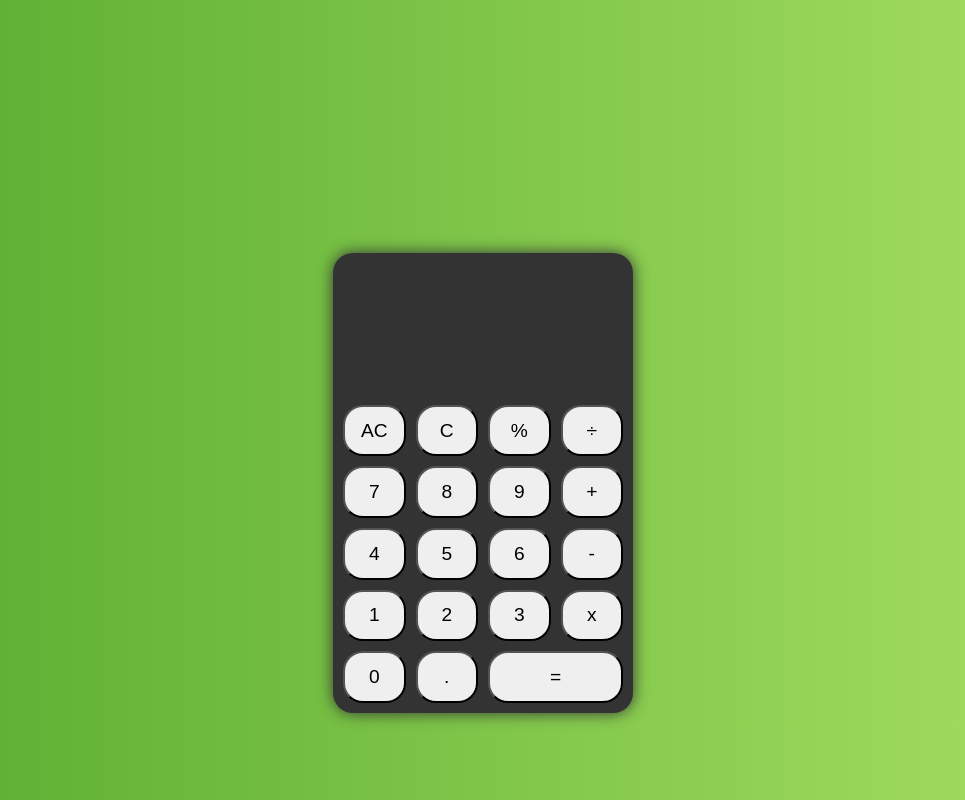
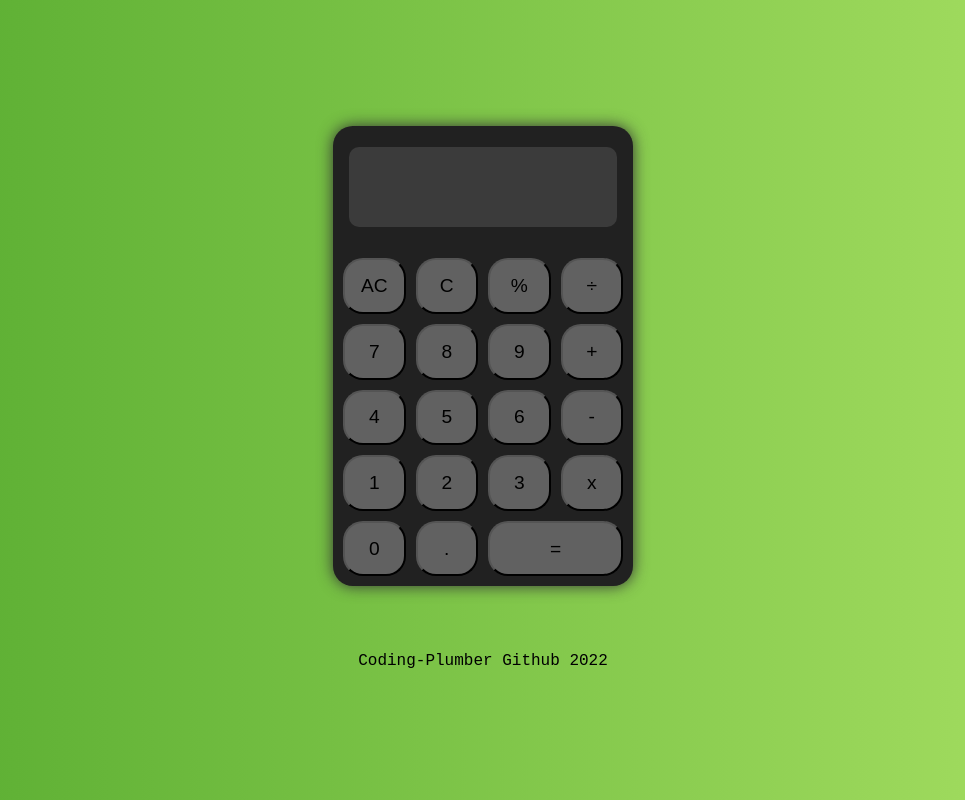
Before and after one commit to Coding-Plumber/Calculator, a plain HTML site: page index.HTML in a window 1280 px wide. Shown: the whole page, without its empty margins (157-1122 px from the left). Drawn offline with Linux system fonts and the light colour scheme.

Commit message:
Finished styling

```diff
--- a/index.HTML
+++ b/index.HTML
@@ -13,9 +13,10 @@
         <div class="container-child">
             <div class="calculator">
                 <div class="display">
-                    <div class="calculator-display"> </div>
+                   <div class="calculator-display">
                         <output class="user-input" type="text" ic="user-input"></output>
                         <output class="result" type="text" id="result"></output>
+                    </div>
                 </div>
                     <div class="all-buttons">
                         <button class="allclear">AC</button>
@@ -44,6 +45,9 @@
             </div>
         </div>
     </div>
+    <footer>
+        <p>Coding-Plumber Github <script> document.write( new Date().getFullYear() );</script> </p>
+    </footer>
 
 </body>
 </html>
--- a/styles.css
+++ b/styles.css
@@ -7,7 +7,7 @@ body {
     display: flex;
     width: auto;
     height: auto;
-    margin-top: 20%;
+    margin-top: 10%;
     justify-content: center;
 
 }
@@ -26,22 +26,55 @@ body {
     display: flex;
     flex-direction: column;
     height: 100%;
-    background-color: #333333
+    background-color: #212121
 }
 
 .display {
     display: flex;
-    flex-direction: row;
+    flex-direction: column;
     padding: 16px;
+    justify-content: center;
+    align-items: center;
+
+
 }
 
 .calculator-display {
-    width: auto;
-    height: 110px;
+    display: flex;
+    width: 100%;
+    height: 100%;
+    flex-direction: column;
+    padding: 5px;
+    box-shadow: 0 -1px 5px 0 #3b3b3b(0, 0, 0, 0.2),
+                0 -2px 5px 0 #3b3b3b(0, 0, 0, 0.2),
+                0 -3px 5px 0 #3b3b3b(0, 0, 0, 0.2);
 
+
+}
+
+.user-input {
     display: flex;
-    flex-direction: row;
+    width: 100%;
+    height: 40px;
+    background-color: #3b3b3b;
+    border-top-left-radius: 10px;
+    border-top-right-radius: 10px;
+    border-color: #000000;
+
+
 }
+
+.result {
+    display: flex;
+    width: 100%;
+    height: 40px;
+    background-color: #3b3b3b;
+    border-bottom-left-radius: 10px;
+    border-bottom-right-radius: 10px;
+    border-color: #000000;
+
+}
+
 
 .all-buttons {
 
@@ -58,9 +91,26 @@ button {
     border-radius: 20px;
     font-family: Lucida, sans-serif;
     font-size: larger;
+    border-color: #000000;
 }
 
 
 .equals {
     grid-column: span 2;
+    background-color: #616161;
 }
+
+button {
+    background-color: #616161;
+    box-shadow: 0 0px 15px 0 #000000(0, 0, 0, 0.2);
+
+}
+
+footer {
+    margin-top: 50px;
+    display: flex;
+    justify-content: center;
+    font-style: bold;
+    font-size: large;
+    font-family: monospace;
+}
```
